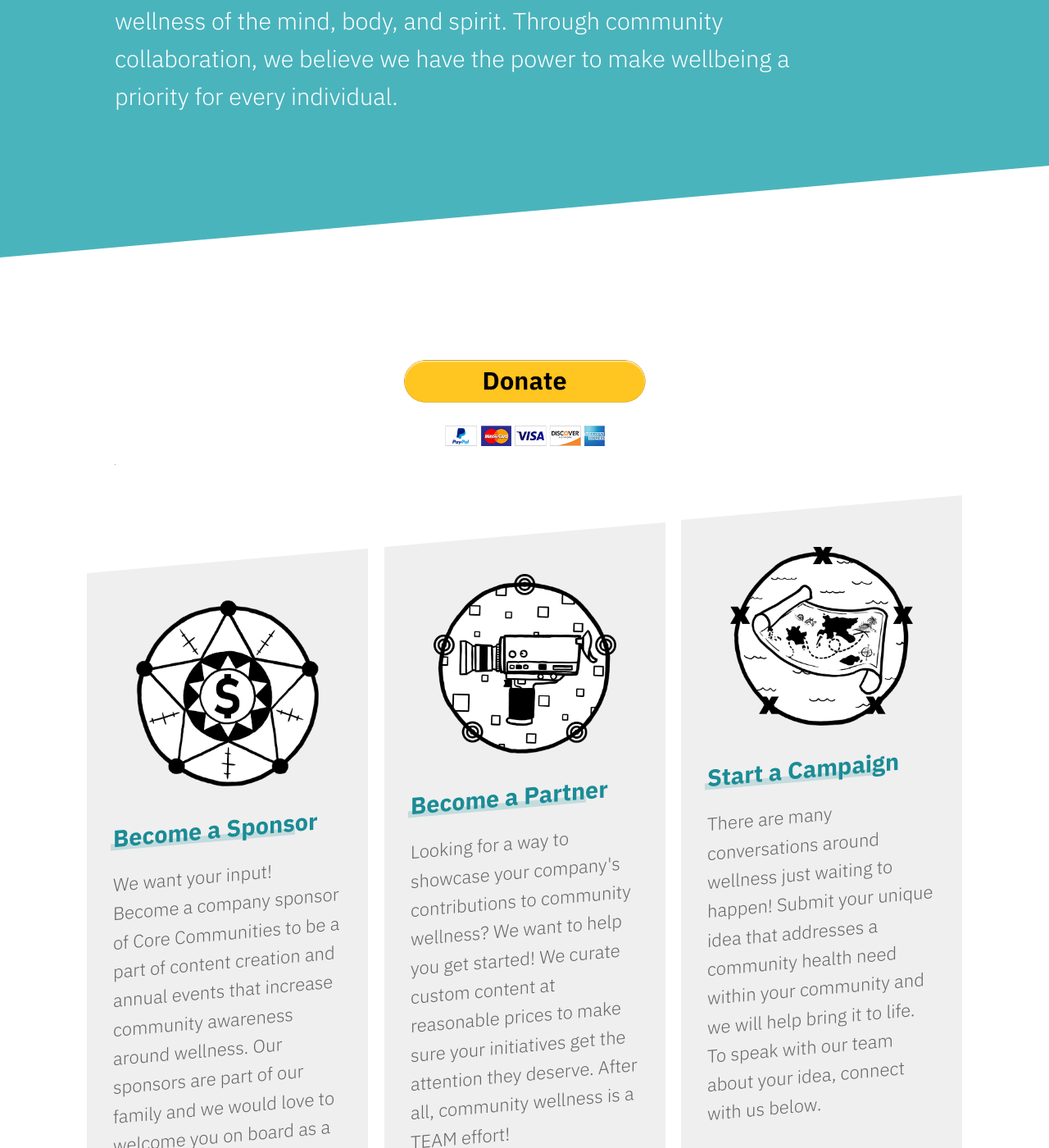
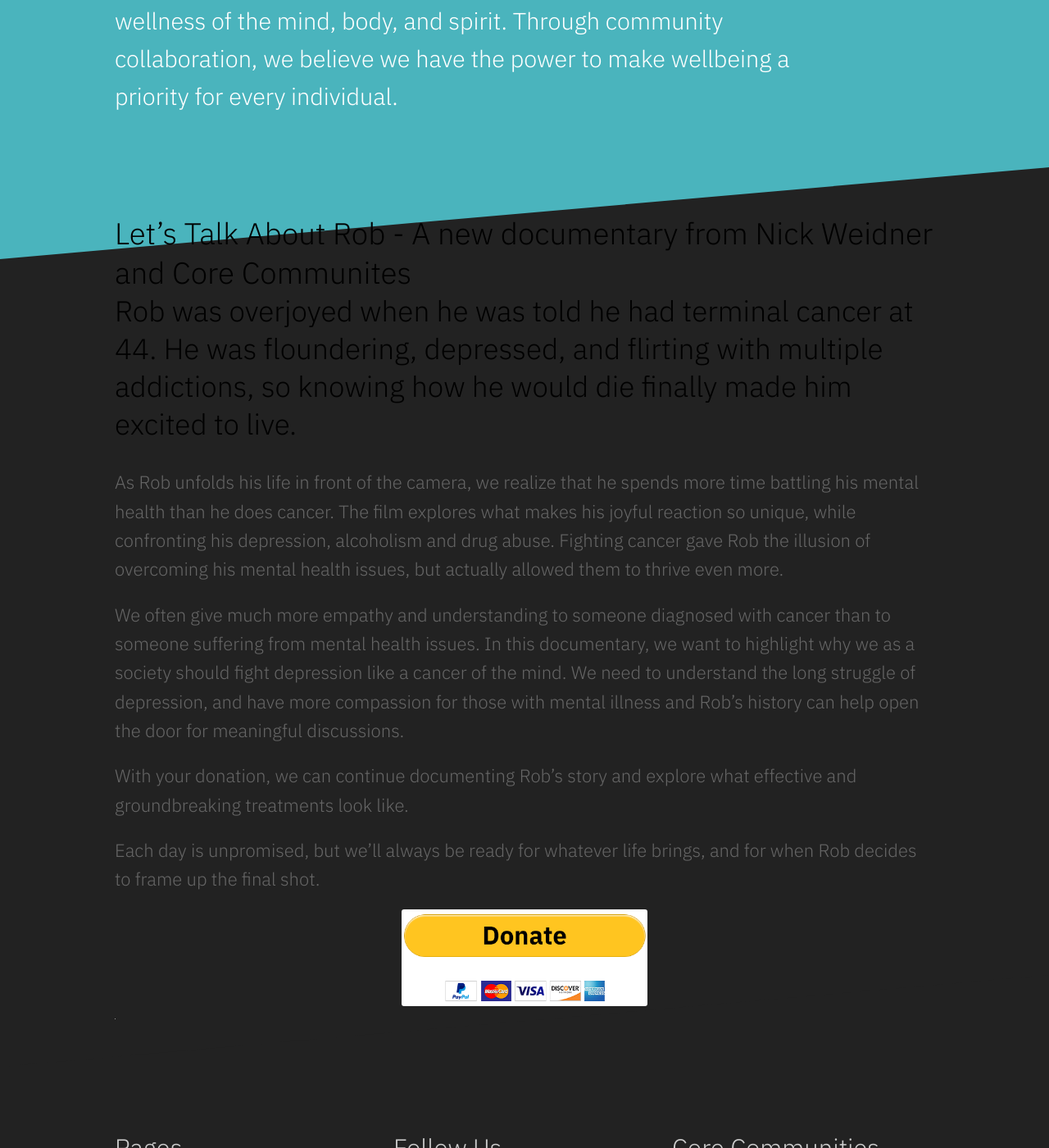
Before and after one commit to michaeldmcqueen/coreveritas.org, a Jekyll site: the page built from lets-talk-about-rob.html, in a window 1280 px wide and 1400 px high, scrolled down 488 px. Shown: the whole window at 82% size. Built offline with Jekyll 4.4.1, drawn with Linux system fonts in a browser that asks for light colours; comment, search, counter and statistics services are not loaded; some of the changed text lies outside the part shown.

Commit message:
Updated 'lets-talk-about-rob.html' via CloudCannon

```diff
--- a/lets-talk-about-rob.html
+++ b/lets-talk-about-rob.html
@@ -8,8 +8,18 @@ subtitle: >-
   spirit. Through community collaboration, we believe we have the power to make
   wellbeing a priority for every individual.
 ---
-<section class="diagonal" style="padding-bottom: 0;">
+
 		<div class="container">
+			  <div class="doc-intro">
+			     <div>
+			        <h1>Let’s Talk About Rob - A new documentary from Nick Weidner and Core Communites</h1>
+			        <h2>Rob was overjoyed when he was told he had terminal cancer at 44. He was floundering, depressed, and flirting with multiple addictions, so knowing how he would die finally made him excited to live. </h2>
+			        <p>As Rob unfolds his life in front of the camera, we realize that he spends more time battling his mental health than he does cancer. The film explores what makes his joyful reaction so unique, while confronting his depression, alcoholism and drug abuse. Fighting cancer gave Rob the illusion of overcoming his mental health issues, but actually allowed them to thrive even more.</p>
+              <p>We often give much more empathy and understanding to someone diagnosed with cancer than to someone suffering from mental health issues. In this documentary, we want to highlight why we as a society should fight depression like a cancer of the mind. We need to understand the long struggle of depression, and have more compassion for those with mental illness and Rob’s history can help open the door for meaningful discussions. </p>
+              <p>With your donation, we can continue documenting Rob’s story and explore what effective and groundbreaking treatments look like.</p>
+              <p>Each day is unpromised, but we’ll always be ready for whatever life brings, and for when Rob decides to frame up the final shot. </p>
+            </div>
+            <div>
               <div class="paypal">
 	              <form action="https://www.paypal.com/cgi-bin/webscr" method="post" target="_top">
 	                <input type="hidden" name="cmd" value="_s-xclick" />
@@ -19,47 +29,8 @@ subtitle: >-
 	              </form>
               </div>
             </div>
-</section>
+			  </div>
+			  <div class="doc-gallery">
 
-<section class="diagonal calls-wrap join-us">
-		<div class="container container-wide calls">
-			<div class="one diagonal">
-				<div class="reverse-diagonal">
-					<img src="/images/Sponsor.png" />
-					<h3 class="editable accent">Become a Sponsor</h3>
-					<p class="editable">We want your input! Become a company sponsor of Core Communities to be a part of content creation and annual events that increase community awareness around wellness. Our sponsors are part of our family and we would love to welcome you on board as a contributing voice in our mission.</p>
 			   </div>
 		</div>
-			<div class="two diagonal">
-				<div class="reverse-diagonal">
-					<img src="/images/Partner.png" />
-					<h3 class="editable accent">Become a Partner</h3>
-		<p class="editable">Looking for a way to showcase your company's contributions to community wellness? We want to help you get started! We curate custom content at reasonable prices to make sure your initiatives get the attention they deserve. After all, community wellness is a TEAM effort!</p>
-				</div>
-			</div>
-			<div class="three diagonal">
-				<div class="reverse-diagonal">
-					<img src="/images/Campaign.png" />
-					<h3 class="editable accent">Start a Campaign</h3>
-		<p class="editable">There are many conversations around wellness just waiting to happen! Submit your unique idea that addresses a community health need within your community and we will help bring it to life.  To speak with our team about your idea, connect with us below. </p>
-				</div>
-			</div>
-
-		</div>
-		<a class="button join-us-btn" href="mailto:info@corecommunities.org?subject=Join Us">Contact Us</a>
-
-	</section>
-
-<section class="diagonal patterned">
-		<div class="container">
-      <h2>Our Sponsors</h2>
-			<p class="editor-link" style="text-align: center;"><a href="cloudcannon:collections/_staff_members/" class="btn"><strong>&#9998;</strong>Manage Sponsors</a></p>
-			<ul class="image-grid">
-				{% for member in site.staff_members %}
-				{% if member.bod == No %}
-					<li>{% include staff-member.html member=member %}</li>
-					{% endif %}
-				{% endfor %}
-			</ul>
-		</div>
-	</section>
```
Lines whose indentation alone changed are shown as unchanged.
